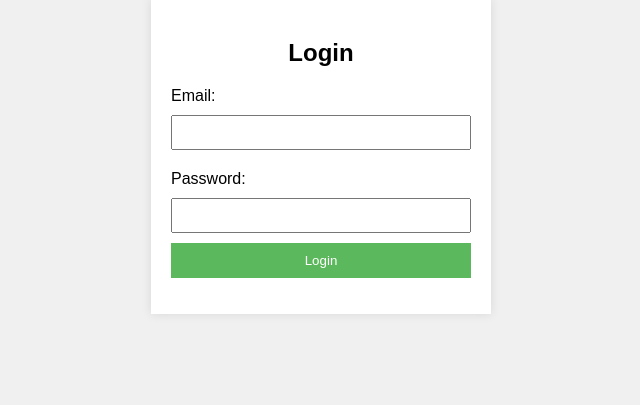
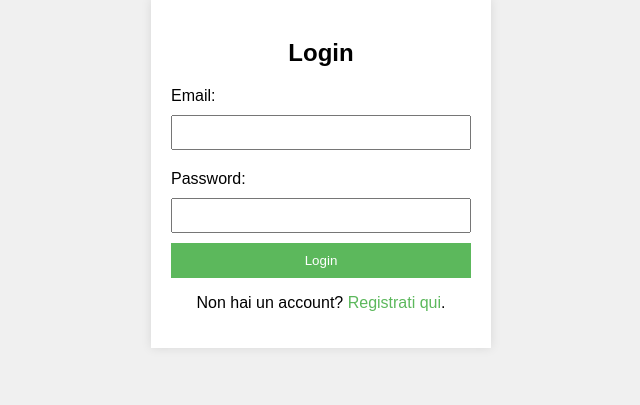
Before and after one commit to Michela877/Login, a Flask app: page / in a window 1280 px wide. Shown: the part 101-506 px from the top of the page, without its empty margins (319-959 px from the left). Run offline with Flask 2, Linux system fonts and the light colour scheme.

Commit message:
Update login.html

```diff
--- a/templates/login.html
+++ b/templates/login.html
@@ -17,6 +17,7 @@
             <button type="submit">Login</button>
             <p>{{ msg }}</p>
         </form>
+        <p>Non hai un account? <a href="{{ url_for('register') }}">Registrati qui</a>.</p>
     </div>
 </body>
 </html>
```
